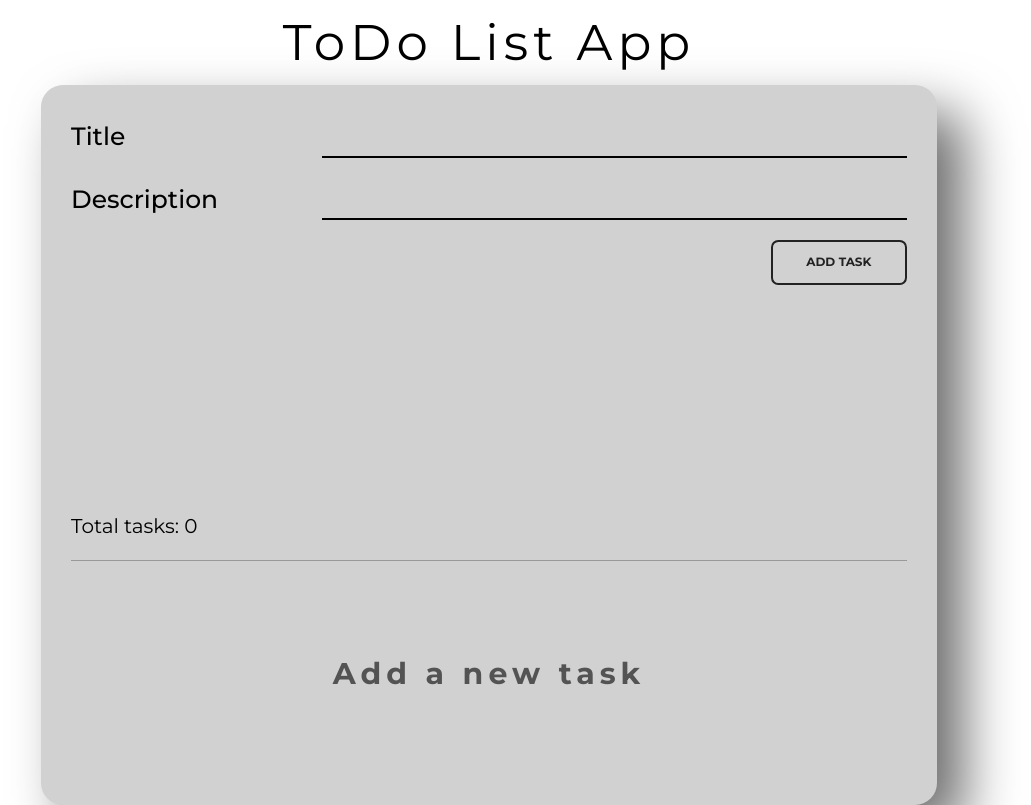
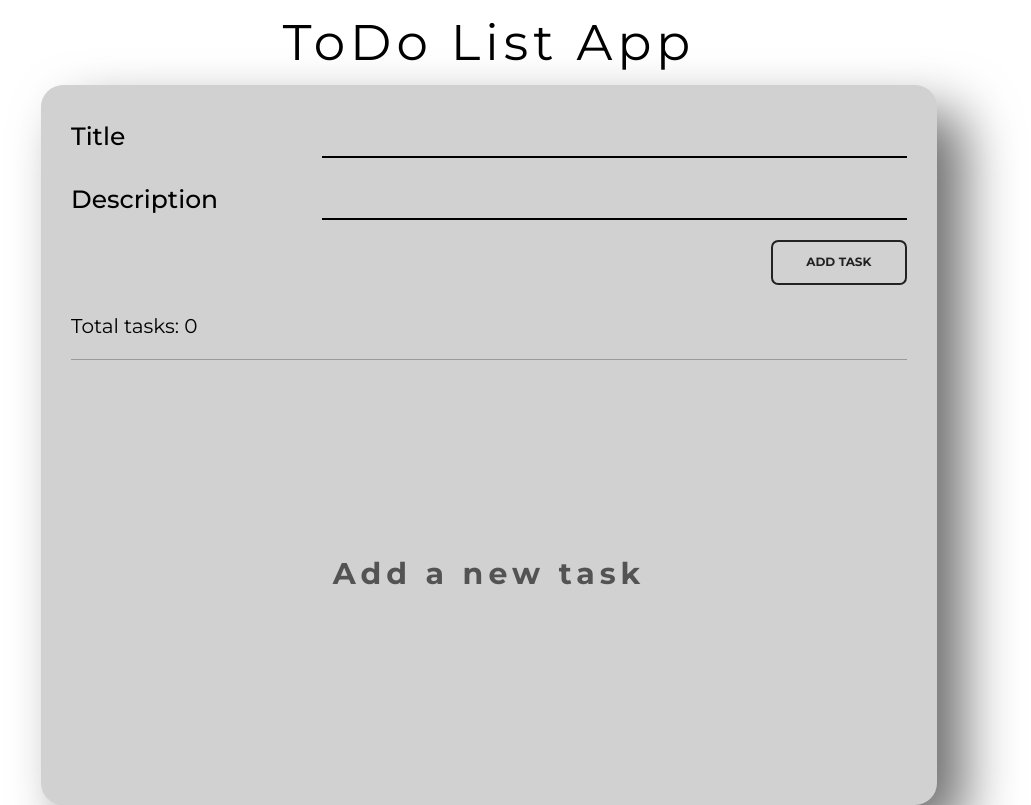
Before and after one commit to bilal-23/toDoApp, a React (Create React App) app: page / in a window 1280 px wide. Shown: the whole page, without its empty margins (151-1182 px from the left). Built offline with nearby package versions, Linux system fonts and the light colour scheme.

Commit message:
fixed bugs

```diff
--- a/src/components/Todo/ListItem.js
+++ b/src/components/Todo/ListItem.js
@@ -6,7 +6,7 @@ const ListItem = props => {
     return (
         <li className={`${classes.item} ${props.isComplete ? classes.completed : ''}`}>
             <h2 className={`${classes['item-title']}`}>{props.title}</h2>
-            <Button className={classes['item-completed']} onClick={props.onComplete}>🗸
+            <Button className={classes['item-completed']} onClick={props.onComplete}>✓
 
             </Button>
 
--- a/src/components/Todo/Todo.module.css
+++ b/src/components/Todo/Todo.module.css
@@ -5,7 +5,7 @@
   margin: 0 auto;
   padding: 2rem 3rem;
   display: grid;
-  grid-template-rows: auto 3% auto;
+  grid-template-rows: 30% 3% auto;
 }
 .list-count {
   text-align: left;
--- a/src/components/Todo/TodoForm.js
+++ b/src/components/Todo/TodoForm.js
@@ -8,8 +8,14 @@ const TodoForm = props => {
 
     const formSubmitHandler = (e) => {
         e.preventDefault()
-        props.onSubmitForm(titleRef.current.value, descRef.current.value);
+        const title = titleRef.current.value.trim();
+        if (title === '') {
+            return
+        }
+        const desc = descRef.current.value.trim();
+        props.onSubmitForm(title, desc);
         titleRef.current.value = ''; descRef.current.value = '';
+
         descRef.current.blur()
     }
 
--- a/src/components/Todo/TodoForm.module.css
+++ b/src/components/Todo/TodoForm.module.css
@@ -20,6 +20,7 @@
   border-bottom: 2px solid black;
   font-size: 2rem;
   letter-spacing: 0.4rem;
+  text-decoration: none;
 }
 .form button {
   display: inline-block;
--- a/src/components/Todo/TodoList.module.css
+++ b/src/components/Todo/TodoList.module.css
@@ -29,5 +29,6 @@
   transform: translate(-50%, -50%);
   font-size: 3rem;
   opacity: 0.6;
+  text-align: center;
   letter-spacing: 0.5rem;
 }
```
Also changed, not shown: 1 other file (tests, documents, lock files or other folders).
